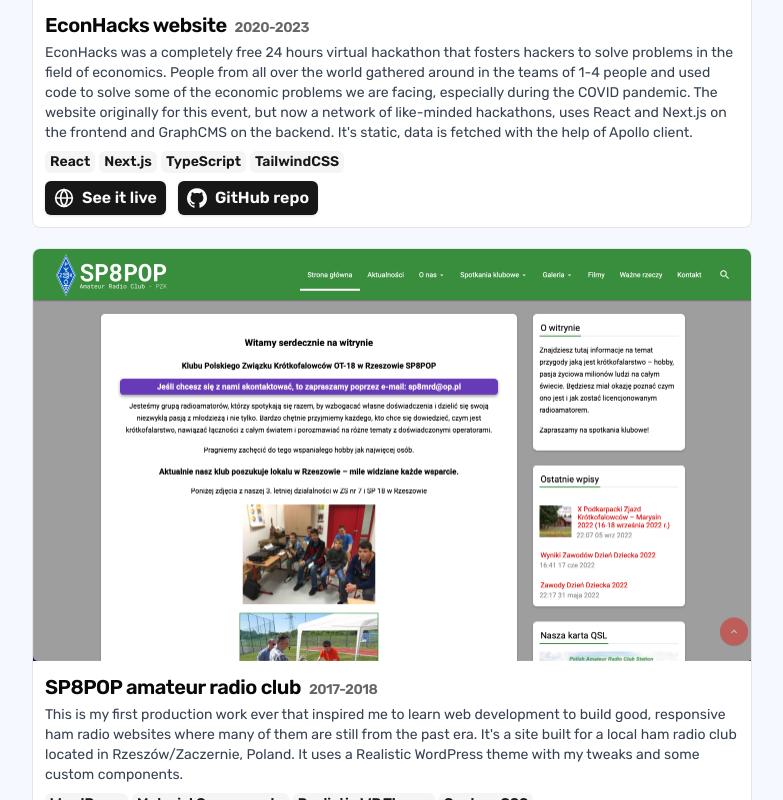
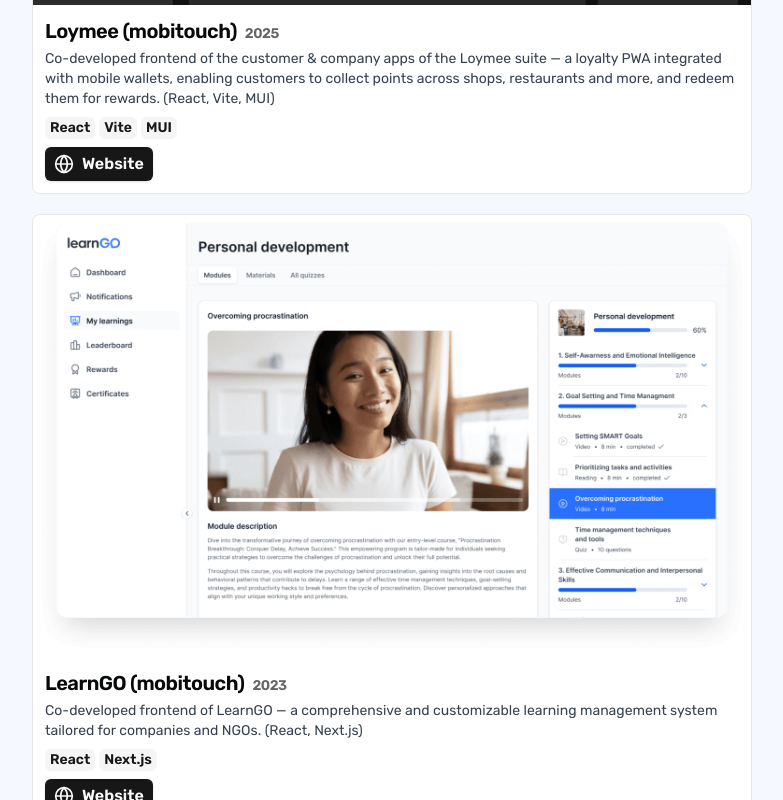
Before and after one commit to rico-et22/portfolio-website, a Next.js app: page / in a window 1280 px wide. Shown: the part 3380-4180 px from the top of the page, without its empty margins (248-1031 px from the left). Built offline with nearby package versions, Linux system fonts and the light colour scheme.

Commit message:
feat: add Loymee and LearnGO projects

```diff
--- a/src/data/resume.tsx
+++ b/src/data/resume.tsx
@@ -244,6 +244,42 @@
       flagship: true,
     },
     {
+      id: "loymee",
+      title: "Loymee (mobitouch)",
+      href: "https://loymee.com",
+      dates: "2025",
+      active: true,
+      description: `Co-developed frontend of the customer & company apps of the Loymee suite — a loyalty PWA integrated with mobile wallets, enabling customers to collect points across shops, restaurants and more, and redeem them for rewards. (React, Vite, MUI)`,
+      technologies: ["React", "Vite", "MUI"],
+      links: [
+        {
+          type: "Website",
+          href: "https://loymee.com",
+          icon: <Icons.globe className="size-5" />,
+        },
+      ],
+      image: "/projects/loymee.webp",
+      flagship: false,
+    },
+    {
+      id: "learngo",
+      title: "LearnGO (mobitouch)",
+      href: "https://learngo.app",
+      dates: "2023",
+      active: true,
+      description: `Co-developed frontend of LearnGO — a comprehensive and customizable learning management system tailored for companies and NGOs. (React, Next.js)`,
+      technologies: ["React", "Next.js"],
+      links: [
+        {
+          type: "Website",
+          href: "https://learngo.app",
+          icon: <Icons.globe className="size-5" />,
+        },
+      ],
+      image: "/projects/learngo.png",
+      flagship: false,
+    },
+    {
       id: "econhacks",
       title: "EconHacks website",
       href: "https://econhacks-website.vercel.app",
```
Also changed, not shown: public/projects/learngo.png (added), public/projects/loymee.webp (added).
